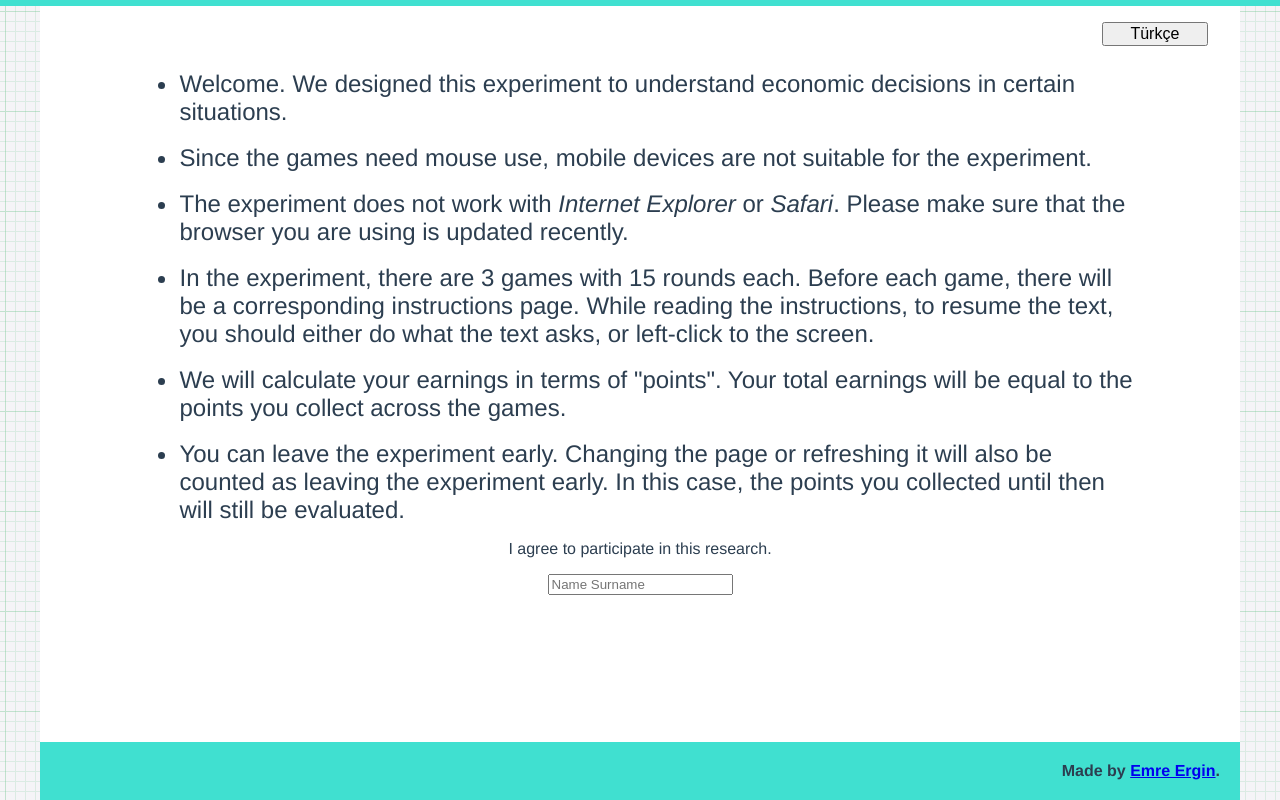
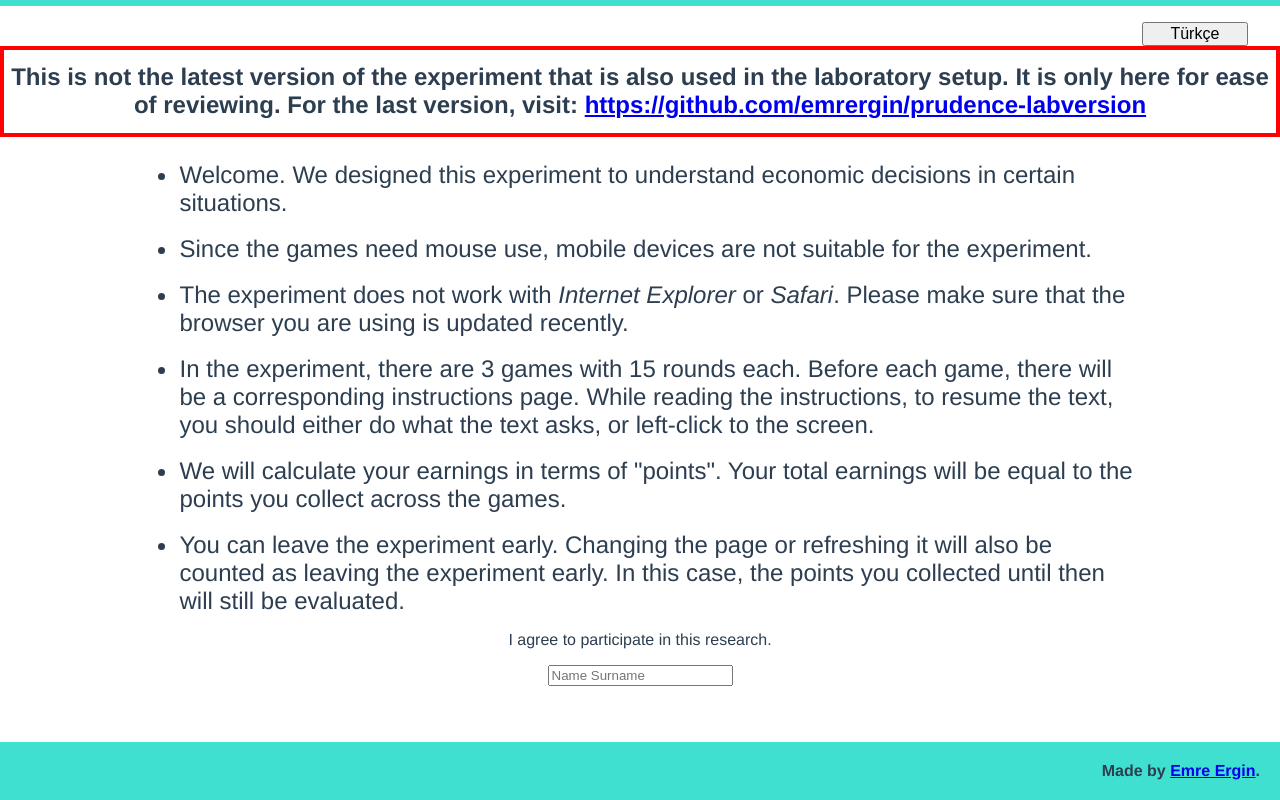
Before and after one commit to emrergin/prudencetemperance, a Vue app: page / in a window 1280 px wide. Built offline with nearby package versions, Linux system fonts and the light colour scheme; what vue-uuid would draw is missing.

Commit message:
added a warning

```diff
--- a/src/components/IntroScreen.vue
+++ b/src/components/IntroScreen.vue
@@ -1,4 +1,19 @@
 <template>
+  <div class="warning" v-if="isTurkish">
+    Bu site deneyin son hali, laboratuarda uygulanan son versiyonu değildir.
+    Önizleme kolaylığı açısından buraya konmuştur. Deneyin son hali için:
+    <a href="https://github.com/emrergin/prudence-labversion"
+      >https://github.com/emrergin/prudence-labversion</a
+    >
+  </div>
+  <div class="warning" v-else>
+    This is not the latest version of the experiment that is also used in the
+    laboratory setup. It is only here for ease of reviewing. For the last
+    version, visit:
+    <a href="https://github.com/emrergin/prudence-labversion"
+      >https://github.com/emrergin/prudence-labversion</a
+    >
+  </div>
   <ul class="girisMetni" v-if="isTurkish">
     <li>
       Hoş geldiniz. Bu deneyi belli durumlarda alınan ekonomik kararları anlamak
@@ -146,4 +161,11 @@ function tamEkran() {
 .stepButton {
   margin: 1em auto 20px auto;
 }
+
+.warning {
+  border: solid 4px red;
+  font-size: 1.5rem;
+  padding-block: 1ch;
+  font-weight: bold;
+}
 </style>
--- a/src/components/TemperanceTutorial.vue
+++ b/src/components/TemperanceTutorial.vue
@@ -599,7 +599,7 @@ export default {
       let rect = this.$refs.futbolTopu.getBoundingClientRect();
       let elemBelow = document.elementFromPoint(
         (rect.left + rect.right) / 2,
-        rect.top - 5
+        (rect.top + rect.bottom) / 2
       );
       return !elemBelow.closest(`.temperanceBoru,#buyukBoru`);
     },
```
